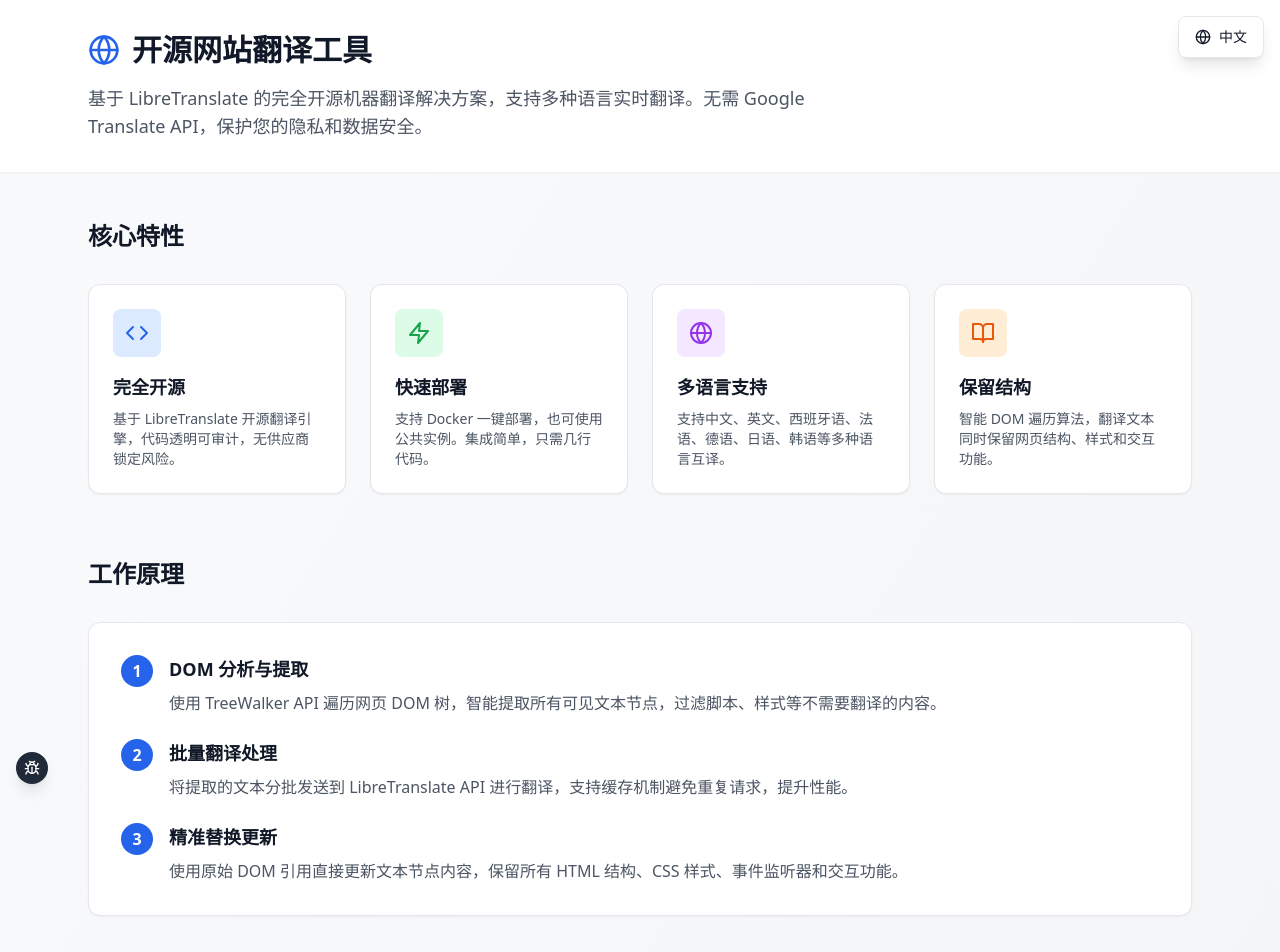
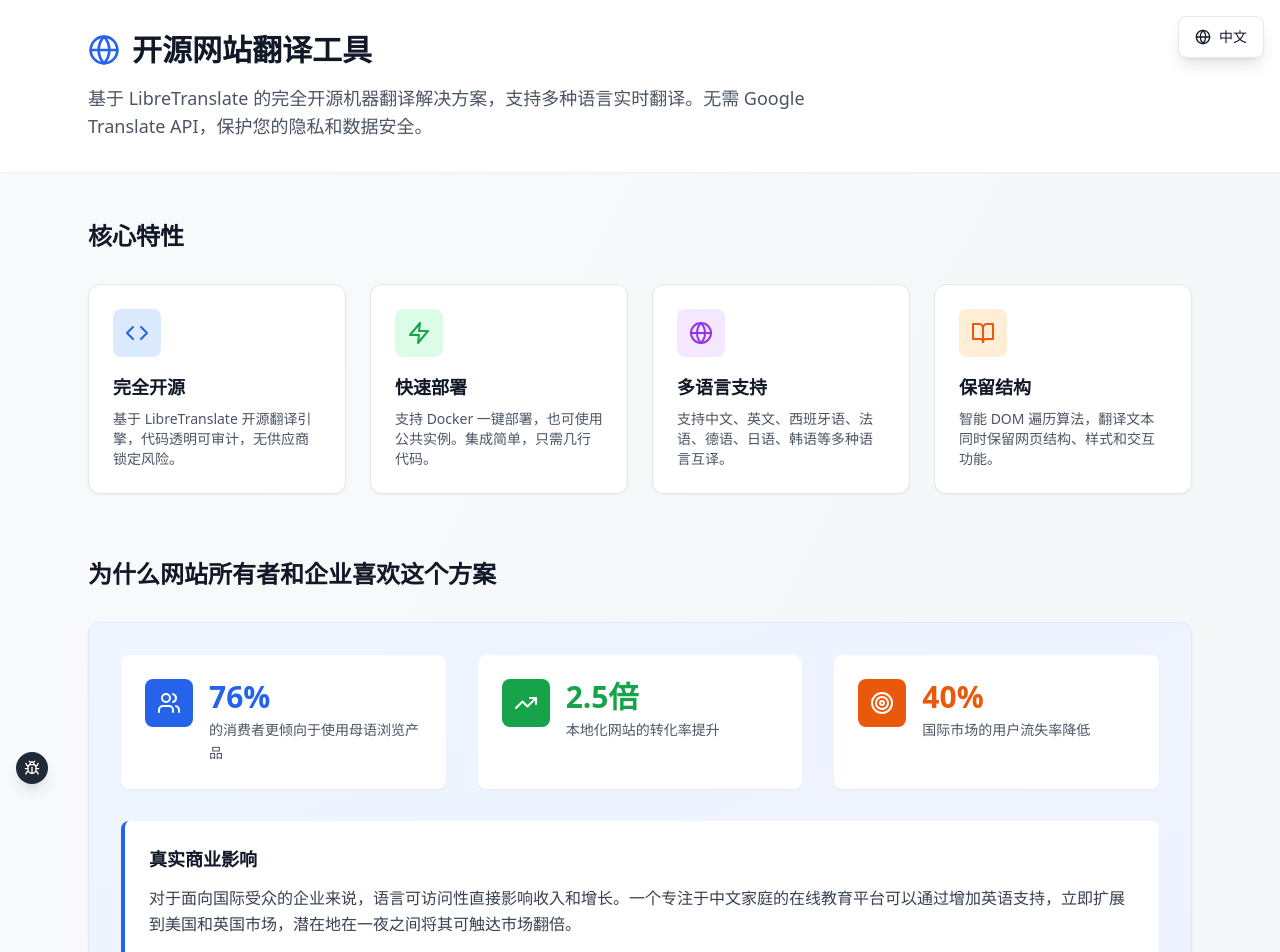
Before and after one commit to aceman23/OpenTranslateAI-OpenSourceWebsiteTranslator, a React (Vite) app: page / in a window 1280 px wide. Shown: the top 952 px of the page. Built offline with nearby package versions, Linux system fonts and the light colour scheme.

Commit message:
Updated DemoContent.tsx

```diff
--- a/src/components/DemoContent.tsx
+++ b/src/components/DemoContent.tsx
@@ -1,4 +1,4 @@
-import { BookOpen, Code, Globe, Zap } from 'lucide-react';
+import { BookOpen, Code, Globe, Zap, TrendingUp, Users, Target } from 'lucide-react';
 
 export function DemoContent() {
   return (
@@ -69,6 +69,68 @@ export function DemoContent() {
               </h3>
               <p className="text-sm text-gray-600">
                 智能 DOM 遍历算法，翻译文本同时保留网页结构、样式和交互功能。
+              </p>
+            </div>
+          </div>
+        </section>
+
+        {/* Business Value Section */}
+        <section className="mb-16">
+          <h2 className="text-2xl font-bold text-gray-900 mb-8">为什么网站所有者和企业喜欢这个方案</h2>
+          <div className="bg-gradient-to-br from-blue-50 to-indigo-50 rounded-xl p-8 shadow-sm border border-blue-100">
+            <div className="grid md:grid-cols-3 gap-8 mb-8">
+              <div className="bg-white rounded-lg p-6 shadow-sm">
+                <div className="flex items-start gap-4">
+                  <div className="flex-shrink-0 w-12 h-12 bg-blue-600 rounded-lg flex items-center justify-center">
+                    <Users className="w-6 h-6 text-white" />
+                  </div>
+                  <div>
+                    <div className="text-3xl font-bold text-blue-600 mb-1">76%</div>
+                    <p className="text-sm text-gray-600 leading-relaxed">
+                      的消费者更倾向于使用母语浏览产品
+                    </p>
+                  </div>
+                </div>
+              </div>
+
+              <div className="bg-white rounded-lg p-6 shadow-sm">
+                <div className="flex items-start gap-4">
+                  <div className="flex-shrink-0 w-12 h-12 bg-green-600 rounded-lg flex items-center justify-center">
+                    <TrendingUp className="w-6 h-6 text-white" />
+                  </div>
+                  <div>
+                    <div className="text-3xl font-bold text-green-600 mb-1">2.5倍</div>
+                    <p className="text-sm text-gray-600 leading-relaxed">
+                      本地化网站的转化率提升
+                    </p>
+                  </div>
+                </div>
+              </div>
+
+              <div className="bg-white rounded-lg p-6 shadow-sm">
+                <div className="flex items-start gap-4">
+                  <div className="flex-shrink-0 w-12 h-12 bg-orange-600 rounded-lg flex items-center justify-center">
+                    <Target className="w-6 h-6 text-white" />
+                  </div>
+                  <div>
+                    <div className="text-3xl font-bold text-orange-600 mb-1">40%</div>
+                    <p className="text-sm text-gray-600 leading-relaxed">
+                      国际市场的用户流失率降低
+                    </p>
+                  </div>
+                </div>
+              </div>
+            </div>
+
+            <div className="bg-white rounded-lg p-6 border-l-4 border-blue-600">
+              <h3 className="text-lg font-semibold text-gray-900 mb-3">
+                真实商业影响
+              </h3>
+              <p className="text-gray-700 leading-relaxed mb-4">
+                对于面向国际受众的企业来说，语言可访问性直接影响收入和增长。一个专注于中文家庭的在线教育平台可以通过增加英语支持，立即扩展到美国和英国市场，潜在地在一夜之间将其可触达市场翻倍。
+              </p>
+              <p className="text-gray-700 leading-relaxed">
+                通过这个开源解决方案，您可以同时测试多个市场，无需昂贵的翻译服务或复杂的国际化框架。从小规模开始，验证需求，然后根据真实用户数据扩展您的本地化工作。
               </p>
             </div>
           </div>
--- a/src/components/DemoContentEnglish.tsx
+++ b/src/components/DemoContentEnglish.tsx
@@ -1,4 +1,4 @@
-import { BookOpen, Code, Globe, Zap } from 'lucide-react';
+import { BookOpen, Code, Globe, Zap, TrendingUp, Users, Target } from 'lucide-react';
 
 export function DemoContentEnglish() {
   return (
@@ -69,6 +69,68 @@ export function DemoContentEnglish() {
               </h3>
               <p className="text-sm text-gray-600">
                 Smart DOM traversal algorithm that translates text while preserving webpage structure, styles, and interactive functionality.
+              </p>
+            </div>
+          </div>
+        </section>
+
+        {/* Business Value Section */}
+        <section className="mb-16">
+          <h2 className="text-2xl font-bold text-gray-900 mb-8">Why Website Owners Love This Solution</h2>
+          <div className="bg-gradient-to-br from-blue-50 to-indigo-50 rounded-xl p-8 shadow-sm border border-blue-100">
+            <div className="grid md:grid-cols-3 gap-8 mb-8">
+              <div className="bg-white rounded-lg p-6 shadow-sm">
+                <div className="flex items-start gap-4">
+                  <div className="flex-shrink-0 w-12 h-12 bg-blue-600 rounded-lg flex items-center justify-center">
+                    <Users className="w-6 h-6 text-white" />
+                  </div>
+                  <div>
+                    <div className="text-3xl font-bold text-blue-600 mb-1">76%</div>
+                    <p className="text-sm text-gray-600 leading-relaxed">
+                      of consumers prefer products in their native language
+                    </p>
+                  </div>
+                </div>
+              </div>
+
+              <div className="bg-white rounded-lg p-6 shadow-sm">
+                <div className="flex items-start gap-4">
+                  <div className="flex-shrink-0 w-12 h-12 bg-green-600 rounded-lg flex items-center justify-center">
+                    <TrendingUp className="w-6 h-6 text-white" />
+                  </div>
+                  <div>
+                    <div className="text-3xl font-bold text-green-600 mb-1">2.5x</div>
+                    <p className="text-sm text-gray-600 leading-relaxed">
+                      higher conversion rates for localized websites
+                    </p>
+                  </div>
+                </div>
+              </div>
+
+              <div className="bg-white rounded-lg p-6 shadow-sm">
+                <div className="flex items-start gap-4">
+                  <div className="flex-shrink-0 w-12 h-12 bg-orange-600 rounded-lg flex items-center justify-center">
+                    <Target className="w-6 h-6 text-white" />
+                  </div>
+                  <div>
+                    <div className="text-3xl font-bold text-orange-600 mb-1">40%</div>
+                    <p className="text-sm text-gray-600 leading-relaxed">
+                      lower customer churn in international markets
+                    </p>
+                  </div>
+                </div>
+              </div>
+            </div>
+
+            <div className="bg-white rounded-lg p-6 border-l-4 border-blue-600">
+              <h3 className="text-lg font-semibold text-gray-900 mb-3">
+                Real-World Impact
+              </h3>
+              <p className="text-gray-700 leading-relaxed mb-4">
+                For businesses targeting international audiences, language accessibility directly impacts revenue and growth. An edtech platform focused on Chinese-speaking families could instantly expand into US and UK markets by adding English support, potentially doubling their addressable market overnight.
+              </p>
+              <p className="text-gray-700 leading-relaxed">
+                With this open-source solution, you can test multiple markets simultaneously without expensive translation services or complex internationalization frameworks. Start small, validate demand, then scale your localization efforts based on real user data.
               </p>
             </div>
           </div>
```
